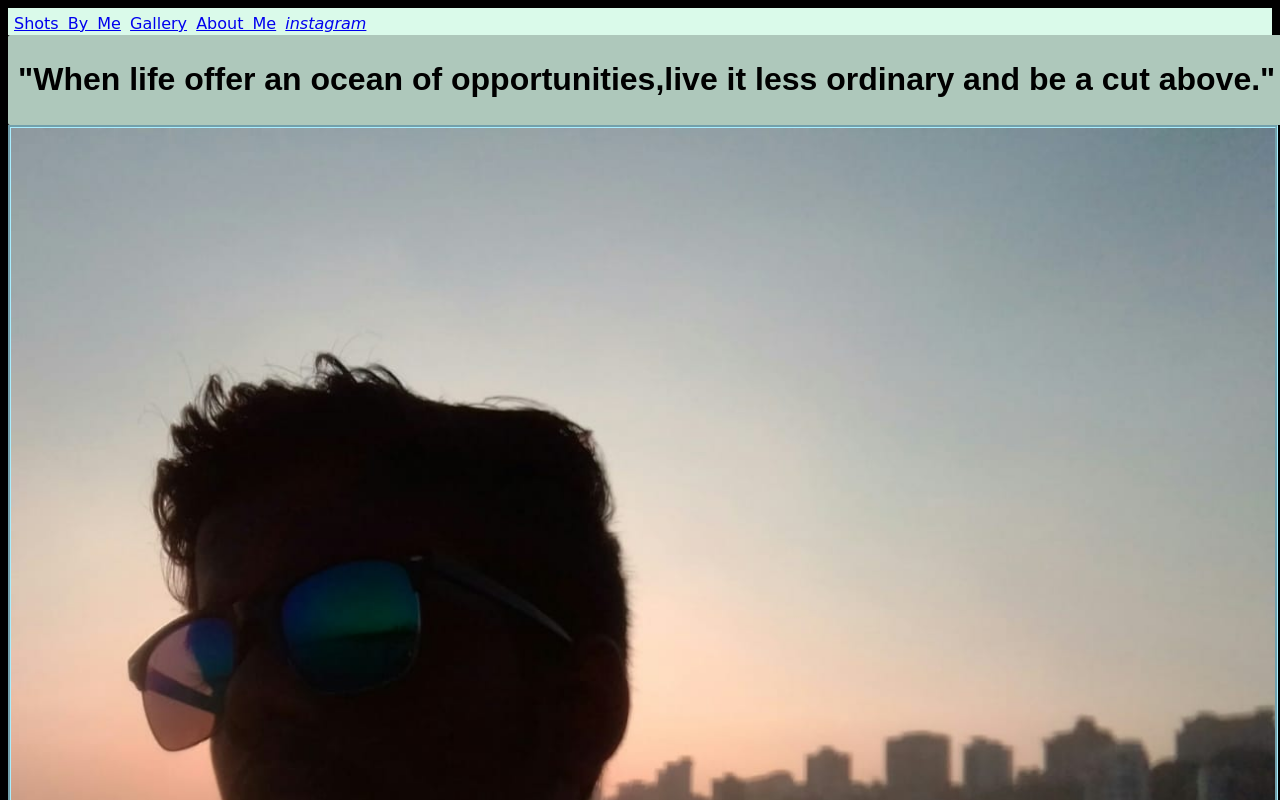
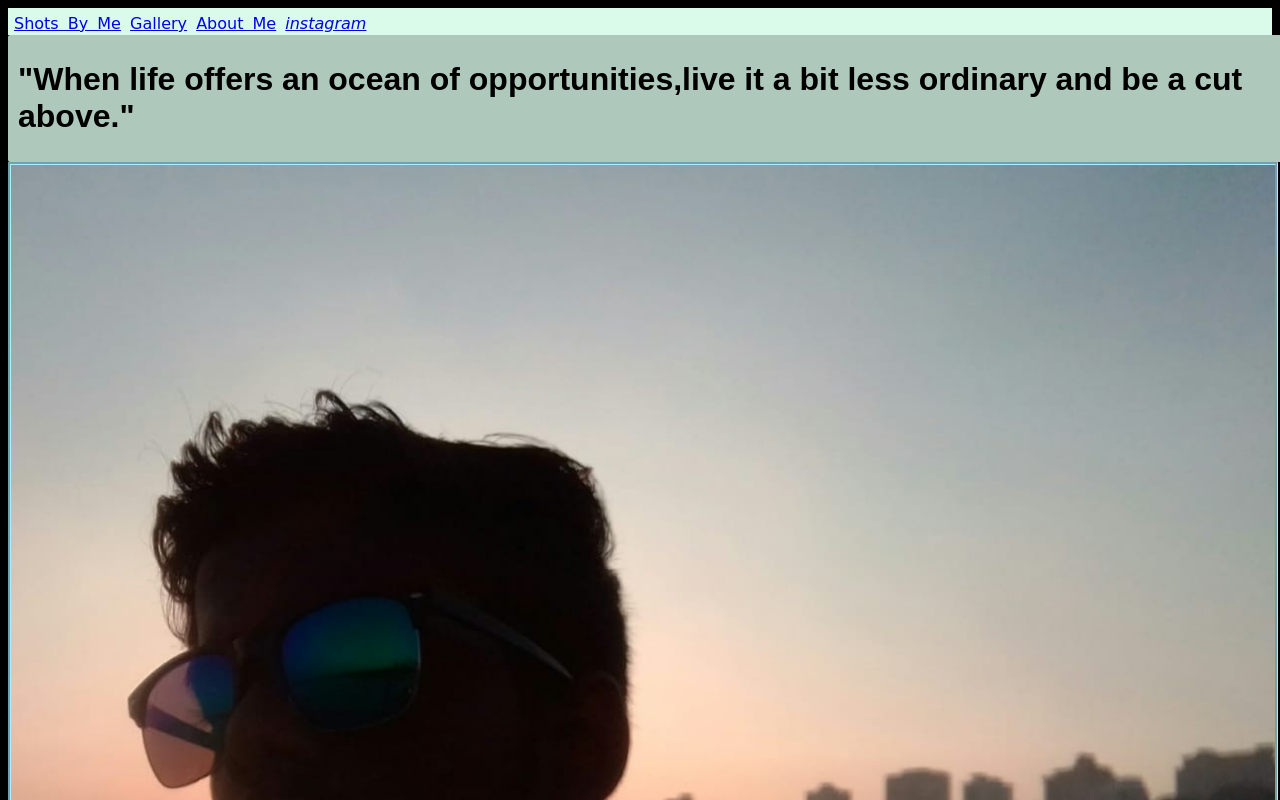
Before and after one commit to Harryhar007/htmlproject, a plain HTML site: page index.html in a window 1280 px wide. Shown: the top 800 px of the page. Drawn offline with Linux system fonts and the light colour scheme.

Commit message:
Update index.html

```diff
--- a/index.html
+++ b/index.html
@@ -17,7 +17,7 @@
 </nav></header>
 <body>
 
-    <div class="tb"><h1>"When life offer an ocean of opportunities,live it less ordinary and be a cut above."</h1></div>
+    <div class="tb"><h1>"When life offers an ocean of opportunities,live it a bit less ordinary and be a cut above."</h1></div>
 <img alt="selfimgbackgroundimage"  class="" src="https://harryhar007.github.io/htmlproject/IMG-20200515-WA0026.jpg"
      style="width: 100%">
 
```
